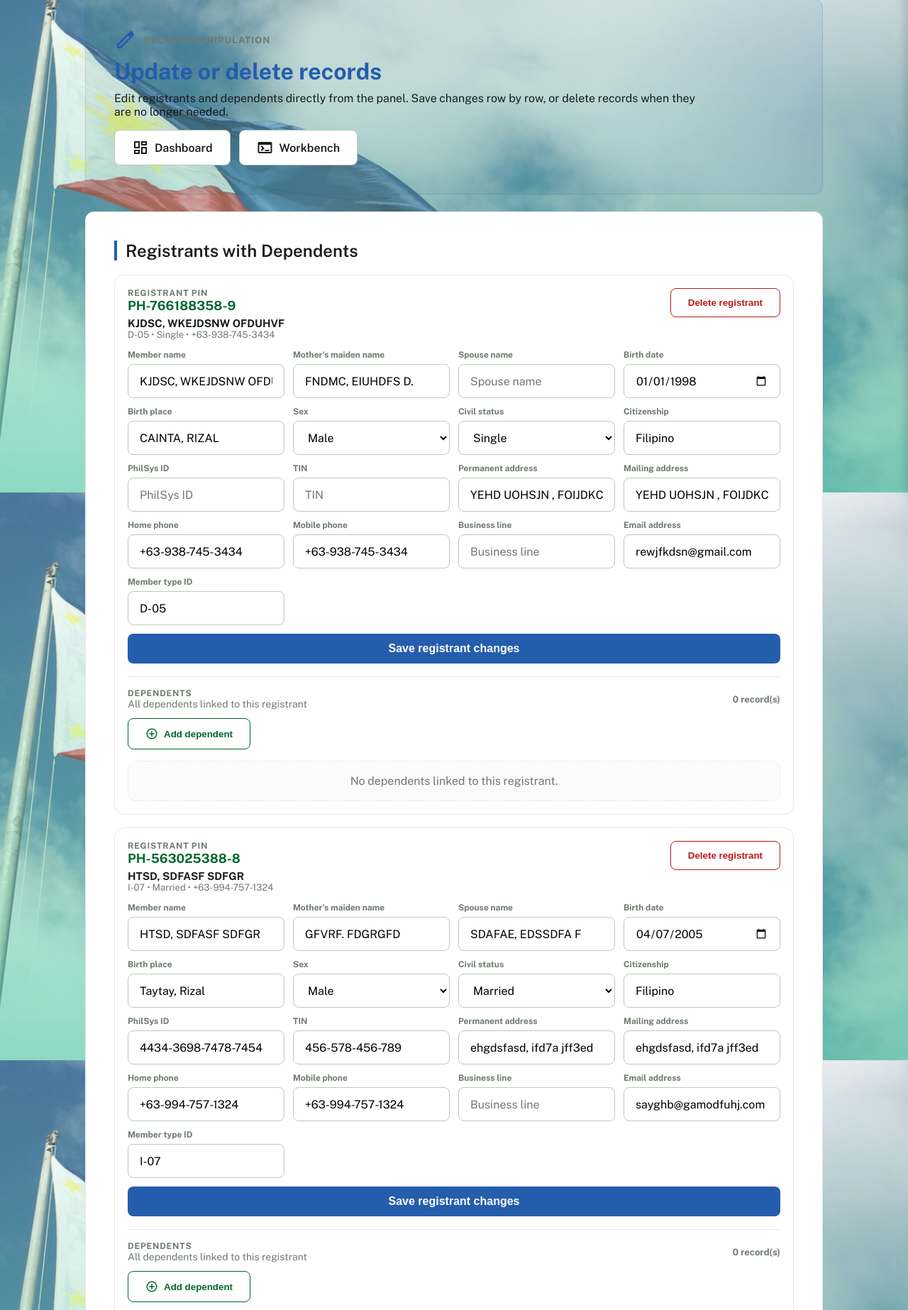
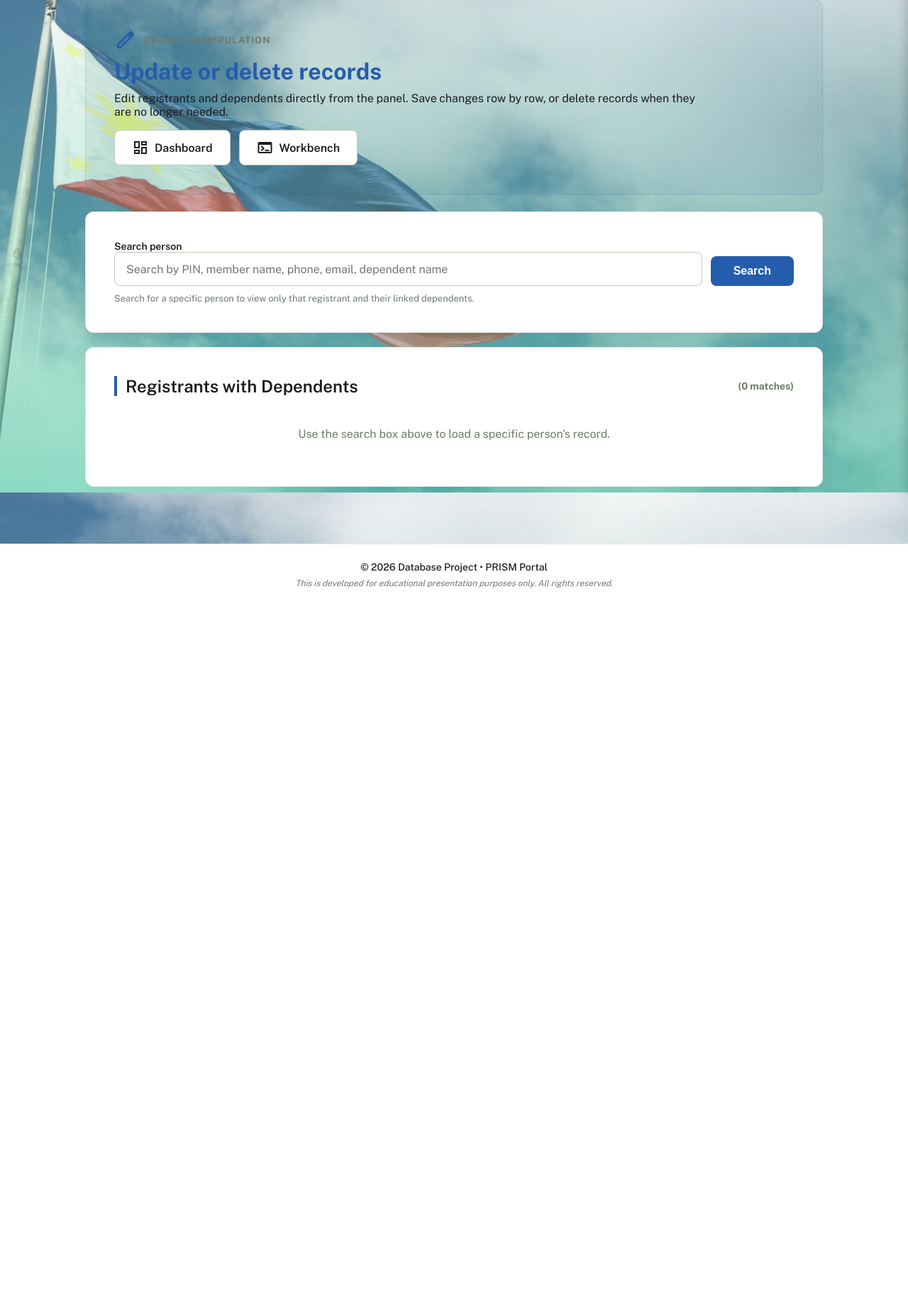
Before and after one commit to rachelannec/pmrf-im-g8, a Flask app: page /admin/manage in a window 1280 px wide. Shown: the part 106-1952 px from the top of the page at 71% size. After the commit the page ends 934 px from the top, so only its background shows below. Run offline with Flask 2, Linux system fonts and the light colour scheme; a user stored in the database is signed in; data comes from the database, SQL or seed files in the repository.

Commit message:
add search functionality to admin manage page for registrants and dependents

```diff
--- a/app.py
+++ b/app.py
@@ -174,14 +174,41 @@
 	}
 
 
-def get_admin_manage_data():
+def get_admin_manage_data(search_query=None):
 	with get_db_connection() as conn:
-		registrants = conn.execute(
-			"SELECT PIN, MemberName, MotherMaidenName, SpouseName, BirthDate, BirthPlace, Sex, CivilStatus, Citizenship, PhilSysID, TIN, PermanentAddress, MailingAddress, HomePhone, MobilePhone, BusinessLine, EmailAddress, MemberTypeID, created_at FROM registrant_details ORDER BY id DESC"
-		).fetchall()
-		dependents = conn.execute(
-			"SELECT DependentID, PIN, DependentName, Relationship, DependentBirthDate, DependentCitizenship, DependentPWD, created_at FROM dependent_details ORDER BY DependentID DESC"
-		).fetchall()
+		registrants = []
+		dependents = []
+
+		if search_query:
+			search_term = f"%{search_query.strip()}%"
+			registrants = conn.execute(
+				"""
+				SELECT PIN, MemberName, MotherMaidenName, SpouseName, BirthDate, BirthPlace, Sex, CivilStatus, Citizenship, PhilSysID, TIN, PermanentAddress, MailingAddress, HomePhone, MobilePhone, BusinessLine, EmailAddress, MemberTypeID, created_at
+				FROM registrant_details
+				WHERE PIN LIKE ?
+				   OR MemberName LIKE ?
+				   OR MotherMaidenName LIKE ?
+				   OR SpouseName LIKE ?
+				   OR MobilePhone LIKE ?
+				   OR EmailAddress LIKE ?
+				   OR EXISTS (
+					SELECT 1
+					FROM dependent_details d
+					WHERE d.PIN = registrant_details.PIN
+					  AND (d.DependentName LIKE ? OR d.Relationship LIKE ?)
+				   )
+				ORDER BY id DESC
+				""",
+				(search_term, search_term, search_term, search_term, search_term, search_term, search_term, search_term),
+			).fetchall()
+
+			pins = [row["PIN"] for row in registrants]
+			if pins:
+				placeholders = ",".join(["?"] * len(pins))
+				dependents = conn.execute(
+					f"SELECT DependentID, PIN, DependentName, Relationship, DependentBirthDate, DependentCitizenship, DependentPWD, created_at FROM dependent_details WHERE PIN IN ({placeholders}) ORDER BY DependentID DESC",
+					pins,
+				).fetchall()
 		dependents_by_pin = {}
 		for dependent in dependents:
 			dependents_by_pin.setdefault(dependent["PIN"], []).append(dict(dependent))
@@ -189,6 +216,7 @@
 	return {
 		"registrants": [dict(row) for row in registrants],
 		"dependents_by_pin": dependents_by_pin,
+		"search_query": (search_query or "").strip(),
 	}
 
 
@@ -255,10 +283,11 @@
 @admin_required
 def admin_manage():
 	init_db()
+	search_query = request.args.get("q", "").strip()
 	return render_template(
 		"admin_manage.html",
 		admin_user=session.get("admin_user"),
-		**get_admin_manage_data(),
+		**get_admin_manage_data(search_query=search_query),
 	)
 
 
--- a/templates/admin_manage.html
+++ b/templates/admin_manage.html
@@ -24,8 +24,35 @@
 
   <div id="manage-message"></div>
 
+  <section class="form-card" style="margin-bottom: 20px;">
+    <form method="get" action="/admin/manage" style="display: flex; gap: 12px; flex-wrap: wrap; align-items: end;">
+      <label class="manage-field" style="flex: 1 1 320px;">
+        Search person
+        <input
+          type="search"
+          name="q"
+          class="form-control"
+          placeholder="Search by PIN, member name, phone, email, dependent name"
+          value="{{ search_query or '' }}"
+          autocomplete="off"
+        >
+      </label>
+      <button type="submit" class="btn-submit" style="background: var(--secondary);">Search</button>
+      {% if search_query %}
+      <a href="/admin/manage" class="btn-draft" style="text-decoration: none; display: inline-flex; align-items: center; justify-content: center;">Clear</a>
+      {% endif %}
+    </form>
+    <div style="margin-top: 10px; color: var(--text-muted); font-size: 13px;">
+      {% if search_query %}
+      Showing results for <strong>{{ search_query }}</strong>. <strong>{{ registrants|length }}</strong> registrant{{ '' if registrants|length == 1 else 's' }} matched.
+      {% else %}
+      Search for a specific person to view only that registrant and their linked dependents.
+      {% endif %}
+    </div>
+  </section>
+
   <section class="form-card">
-    <h2 class="section-title" style="margin-top: 0;">Registrants with Dependents</h2>
+    <h2 class="section-title" style="margin-top: 0;">Registrants with Dependents <span style="font-size: 14px; font-weight: 700; color: var(--text-muted);">({{ registrants|length }} match{{ '' if registrants|length == 1 else 'es' }})</span></h2>
     <div style="display: grid; gap: 18px;">
       {% for row in registrants %}
       <article style="border: 1px solid var(--border-light); border-radius: 14px; padding: 18px; background: var(--surface);">
@@ -241,7 +268,13 @@
         </div>
       </article>
       {% else %}
-      <div style="text-align: center; color: var(--text-muted); padding: 24px 0;">No registrants available.</div>
+      <div style="text-align: center; color: var(--text-muted); padding: 24px 0;">
+        {% if search_query %}
+        No matching records found.
+        {% else %}
+        Use the search box above to load a specific person's record.
+        {% endif %}
+      </div>
       {% endfor %}
     </div>
   </section>
@@ -365,6 +398,12 @@
   }
 
   document.querySelectorAll('form').forEach(form => {
+    const method = (form.getAttribute('method') || 'get').toLowerCase();
+
+    if (method !== 'post') {
+      return;
+    }
+
     form.addEventListener('submit', async function(event) {
       event.preventDefault();
 
```
